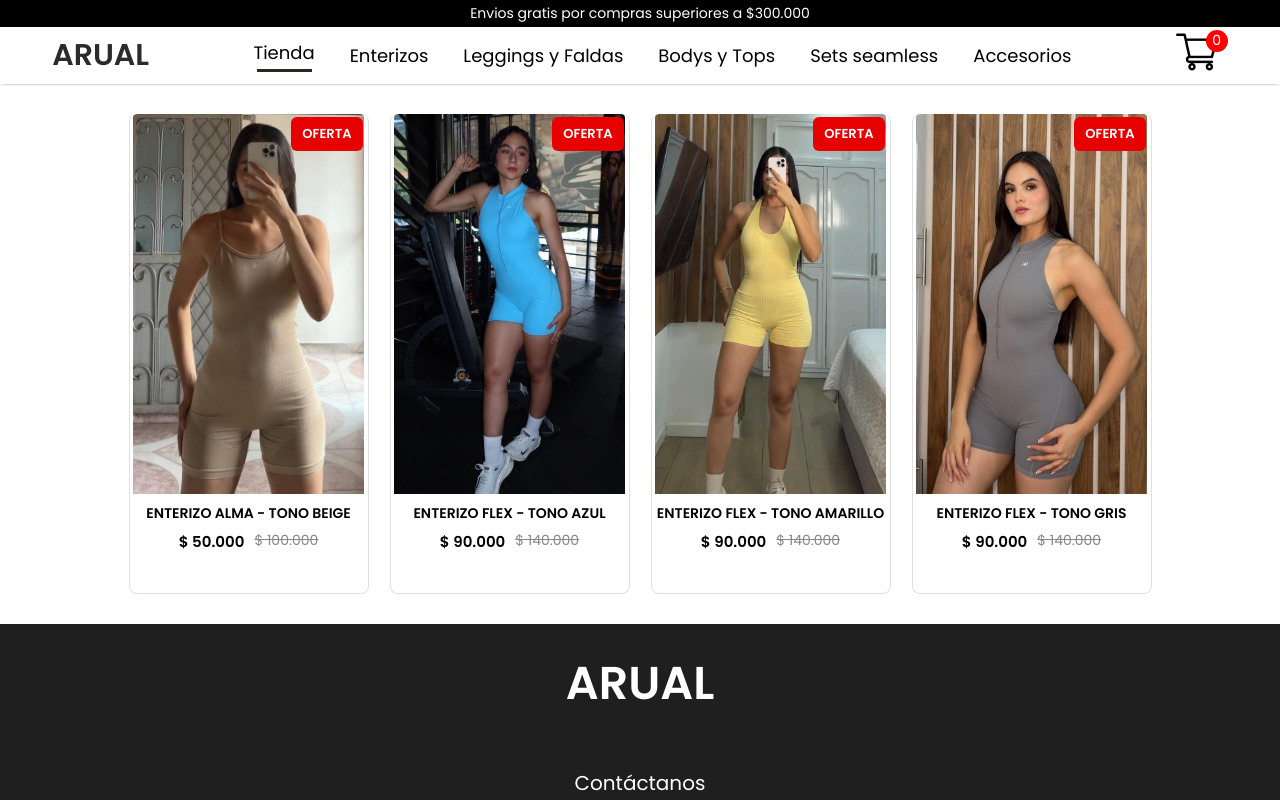
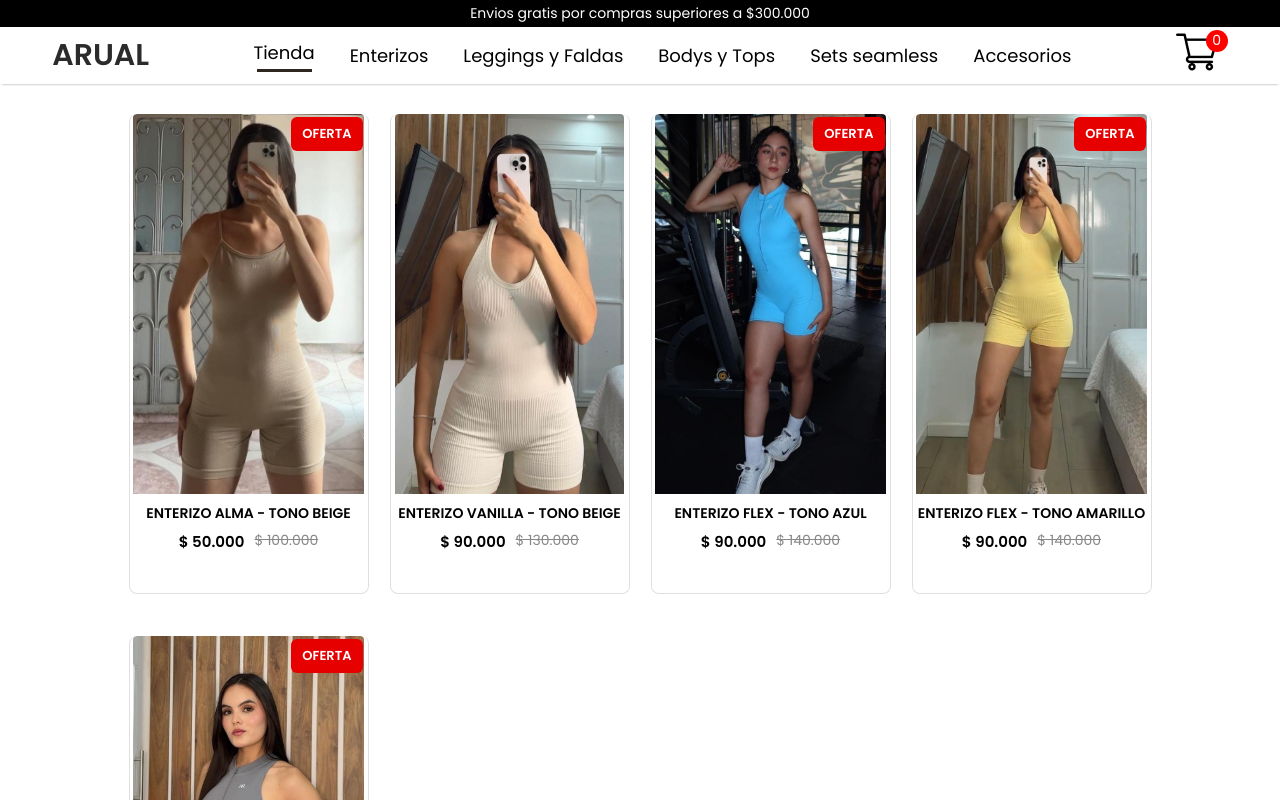
Before and after one commit to luis13xd/arual, a React (Create React App) app: page /enterizos in a window 1280 px wide. Shown: the top 800 px of the page. Built offline with nearby package versions, Linux system fonts and the light colour scheme.

Commit message:
ajuste de precio enterizo vainilla

```diff
--- a/src/Components/Assets/all_product.js
+++ b/src/Components/Assets/all_product.js
@@ -3,6 +3,11 @@ import enterizoalmabeige1 from "./enterizos/enterizoalmabeige1.jpeg";
 import enterizoalmabeige2 from "./enterizos/enterizoalmabeige2.jpeg";
 import enterizoalmabeige3 from "./enterizos/enterizoalmabeige3.jpeg";
 import enterizoalmabeige4 from "./enterizos/enterizoalmabeige4.jpeg";
+// 104
+import enterizovanilla1 from "./enterizos/enterizovainilla1.jpeg";
+import enterizovanilla2 from "./enterizos/enterizovainilla2.jpeg";
+import enterizovanilla3 from "./enterizos/enterizovainilla3.jpeg";
+import enterizovanilla4 from "./enterizos/enterizovainilla4.jpeg";
 // 105
 import enterizoflexgris1 from "./enterizos/enterizoflexgris1.jpeg";
 import enterizoflexgris2 from "./enterizos/enterizoflexgris2.jpeg";
@@ -105,6 +110,26 @@ let all_product = [
     new_price: 50000,
     old_price: 100000,
     offer: true,
+    sizes: {
+      XS: false,
+      S: true,
+      M: true,
+      L: false,
+      XL: false,
+    },
+  },
+  {
+    id: 104,
+    name: "ENTERIZO VANILLA - TONO BEIGE",
+    category: "enterizos",
+    description: "Tela suave con acabados de la mejor calidad",
+    image: enterizovanilla1,
+    image2: enterizovanilla2,
+    image3: enterizovanilla3,
+    image4: enterizovanilla4,
+    new_price: 90000,
+    old_price: 130000,
+    offer: false,
     sizes: {
       XS: false,
       S: true,
```
